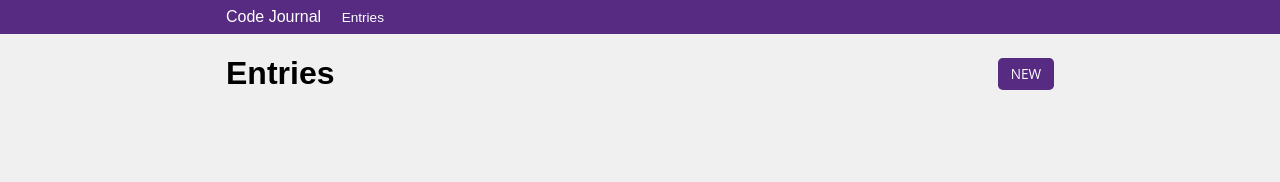
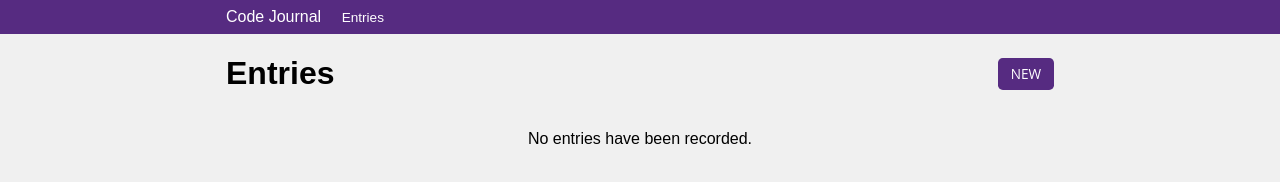
Before and after one commit to Scarlet-K/code-journal, a website: page index.html in a window 1280 px wide. Both pictures are taken after a click on the link "Entries". Drawn offline with Linux system fonts and the light colour scheme.

Commit message:
In progress: clean up all unnecessary styling. #2

```diff
--- a/index.html
+++ b/index.html
@@ -34,13 +34,11 @@
         </div>
       </div>
       <div class="row">
-        <div data-view="no-entries" class="view">
-          <div class="column-full text-center">
-            <p>No entries have been recorded.</p>
-          </div>
+        <div class="column-full text-center no-entries hidden">
+          <p>No entries have been recorded.</p>
         </div>
-        <ul></ul>
       </div>
+      <ul></ul>
     </div>
     <div data-view="entry-form" class="view">
       <div class="row">
--- a/js/main.js
+++ b/js/main.js
@@ -4,6 +4,7 @@ var $form = document.querySelector('form');
 var $ul = document.querySelector('ul');
 var $aForm = document.querySelector('a.form');
 var $aEntries = document.querySelector('a.entries');
+var $noEntries = document.querySelector('.no-entries');
 
 $photoInput.addEventListener('input', handlePhotoInput);
 $form.addEventListener('submit', handleSubmit);
@@ -47,6 +48,7 @@ function handleDOMContentLoaded(event) {
     renderEntry(data.entries[i]);
     $ul.append(renderEntry(data.entries[i]));
   }
+  swapView(data.view);
 }
 
 function renderEntry(entry) {
@@ -85,7 +87,13 @@ function swapView(string) {
 }
 
 function handleClick(event) {
-  swapView(event.target.getAttribute('data-view'));
+  if ((event.target.matches('.entries')) && (data.entries[0] === undefined)) {
+    swapView('entries');
+    $noEntries.classList.remove('hidden');
+  } else {
+    swapView(event.target.getAttribute('data-view'));
+    $noEntries.classList.add('hidden');
+  }
 }
 
 // if the data.entries === []
```
